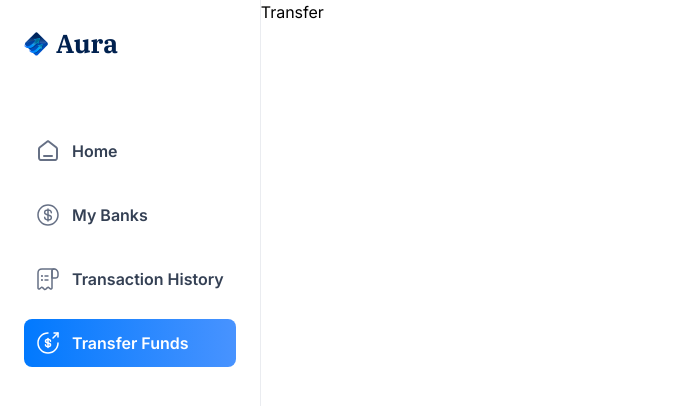
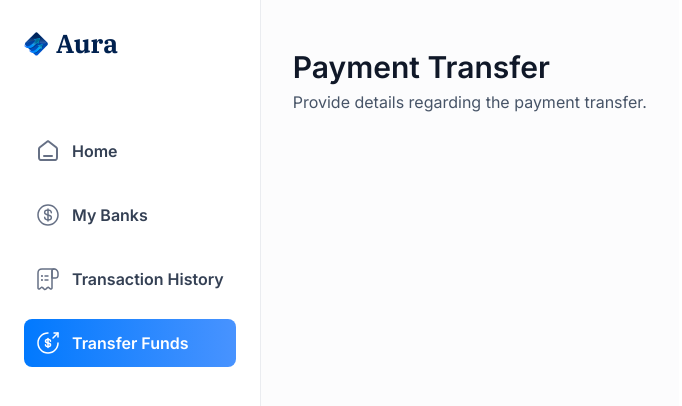
Before and after one commit to Meako-Chan/Capstone-Project, a Next.js app: page /payment-transfer in a window 1280 px wide. Shown: the top 406 px of the page, without its empty margins (0-682 px from the left). Built offline with nearby package versions, Linux system fonts and the light colour scheme.

Commit message:
Made header for payment transfer

```diff
--- a/app/(root)/payment-transfer/page.tsx
+++ b/app/(root)/payment-transfer/page.tsx
@@ -1,10 +1,19 @@
+import HeaderBox from '@/components/HeaderBox'
 import React from 'react'
 
 const Transfer = () => {
   return (
-    <div>
-      Transfer
-    </div>
+    <section className="payment-transfer">
+      <HeaderBox
+      title= "Payment Transfer"
+      subtext="Provide details regarding the payment transfer."
+      />
+
+      <section className="size-full pt-5">
+
+      </section>
+
+    </section>
   )
 }
 
```
